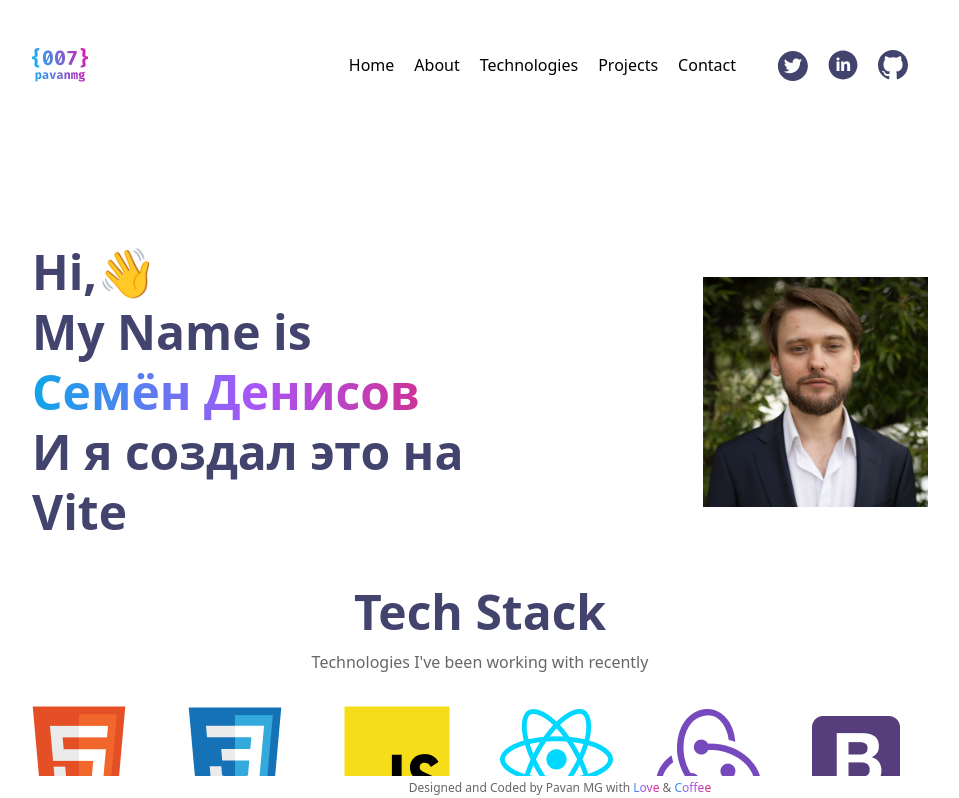
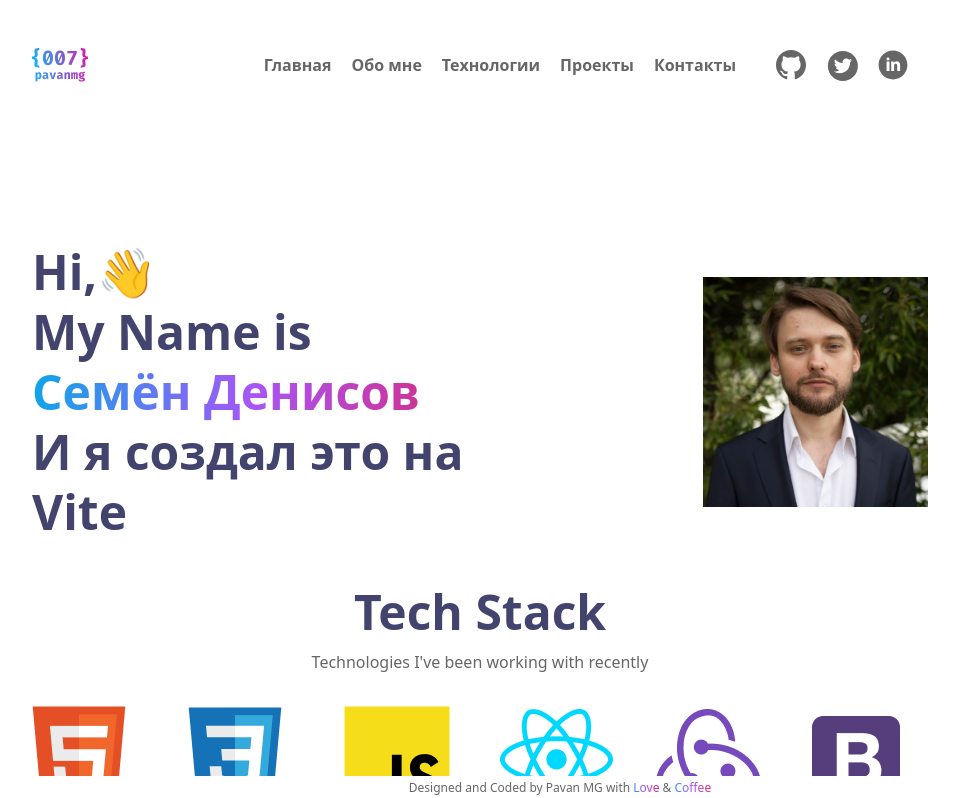
Before and after one commit to Samaelish/Pavan-MG-test-portfolio, a React (Vite) app: page / in a window 1280 px wide. Shown: the top 798 px of the page, without its empty margins (160-1119 px from the left). Built offline with nearby package versions, Linux system fonts and the light colour scheme.

Commit message:
translated sections into Russian and changed icon order in header

```diff
--- a/src/components/Header.jsx
+++ b/src/components/Header.jsx
@@ -33,66 +33,38 @@ function Header() {
         </div>
       </div>
       <nav className={` ${!isOpen ? 'hidden' : null} text-center md:flex justify-between`}>
-        <ul className='font-medium md:flex items-center md:space-x-5 md:mr-10'>
+        <ul className='font-semibold text-content md:flex items-center md:space-x-5 md:mr-10'>
           <li className='pb-1 md:pb-0'>
             <a href='/' onClick={toggleClass}>
-              Home
+              Главная
             </a>
           </li>
           <li className='pb-1 md:pb-0'>
             <a href='/' onClick={toggleClass}>
-              About
+              Обо мне
             </a>
           </li>
           <li className='pb-1 md:pb-0'>
             <a href='/technologies' onClick={toggleClass}>
-              Technologies
+              Технологии
             </a>
           </li>
           <li className='pb-1 md:pb-0'>
             <a href='/projects' onClick={toggleClass}>
-              Projects
+              Проекты
             </a>
           </li>
           <li>
             <a href='/contact' onClick={toggleClass}>
-              Contact
+              Контакты
             </a>
           </li>
         </ul>
         <ul className='flex justify-evenly items-center my-5 md:my-0 md:space-x-5 md:mr-5'>
           <li>
-            <a href={twitter} target='_blank' rel='noreferrer noopener'>
-              <svg
-                className='fill-dark-heading'
-                width='32'
-                height='32'
-                viewBox='0 0 32 32'
-                fill='none'
-                xmlns='http://www.w3.org/2000/svg'
-              >
-                <path d='M16.875 1.875C8.59152 1.875 1.875 8.59152 1.875 16.875C1.875 25.1585 8.59152 31.875 16.875 31.875C25.1585 31.875 31.875 25.1585 31.875 16.875C31.875 8.59152 25.1585 1.875 16.875 1.875ZM24.0837 13.1819C24.0937 13.3393 24.0937 13.5033 24.0937 13.6641C24.0937 18.5792 20.3504 24.2411 13.51 24.2411C11.4007 24.2411 9.44531 23.6283 7.79799 22.5737C8.09933 22.6071 8.38728 22.6205 8.69531 22.6205C10.4364 22.6205 12.0368 22.0312 13.3125 21.0335C11.6786 21 10.3058 19.9286 9.83705 18.4554C10.4096 18.5391 10.9252 18.5391 11.5145 18.3884C10.6732 18.2175 9.91699 17.7605 9.37438 17.0953C8.83178 16.43 8.53623 15.5973 8.53795 14.7388V14.692C9.03013 14.9699 9.60938 15.1406 10.2154 15.1641C9.70595 14.8245 9.28814 14.3645 8.99903 13.8249C8.70993 13.2852 8.55845 12.6825 8.55804 12.0703C8.55804 11.3772 8.73884 10.7444 9.06362 10.1953C9.99744 11.3449 11.1627 12.2851 12.4837 12.9548C13.8047 13.6245 15.2518 14.0088 16.731 14.0826C16.2054 11.5547 18.0938 9.50893 20.3638 9.50893C21.4353 9.50893 22.3996 9.95759 23.0792 10.6808C23.9196 10.5234 24.7232 10.2087 25.4397 9.78683C25.1618 10.6473 24.5792 11.3739 23.8058 11.8326C24.5558 11.7522 25.279 11.5446 25.9487 11.2533C25.4431 11.9967 24.8103 12.6562 24.0837 13.1819Z' />
-              </svg>
-            </a>
-          </li>
-          <li>
-            <a href={linkdein} target='_blank' rel='noreferrer noopener'>
-              <svg
-                className='fill-dark-heading'
-                width='30'
-                height='30'
-                viewBox='0 0 30 30'
-                fill='none'
-                xmlns='http://www.w3.org/2000/svg'
-              >
-                <path d='M15 0.599976C7.04701 0.599976 0.600006 7.04698 0.600006 15C0.600006 22.953 7.04701 29.4 15 29.4C22.953 29.4 29.4 22.953 29.4 15C29.4 7.04698 22.953 0.599976 15 0.599976ZM11.475 20.9685H8.55901V11.5845H11.475V20.9685ZM9.99901 10.4325C9.07801 10.4325 8.48251 9.77997 8.48251 8.97297C8.48251 8.14948 9.09601 7.51648 10.0365 7.51648C10.977 7.51648 11.553 8.14948 11.571 8.97297C11.571 9.77997 10.977 10.4325 9.99901 10.4325ZM22.125 20.9685H19.209V15.768C19.209 14.5575 18.786 13.7355 17.7315 13.7355C16.926 13.7355 16.4475 14.292 16.236 14.8275C16.158 15.018 16.1385 15.288 16.1385 15.5565V20.967H13.221V14.577C13.221 13.4055 13.1835 12.426 13.1445 11.583H15.678L15.8115 12.8865H15.87C16.254 12.2745 17.1945 11.3715 18.768 11.3715C20.6865 11.3715 22.125 12.657 22.125 15.42V20.9685Z' />
-              </svg>
-            </a>
-          </li>
-          <li>
             <a href={github} target='_blank' rel='noreferrer noopener'>
               <svg
-                className='fill-dark-heading'
+                className='fill-dark-content'
                 width='30'
                 height='30'
                 viewBox='0 0 30 30'
@@ -107,6 +79,34 @@ function Header() {
               </svg>
             </a>
           </li>
+          <li>
+            <a href={twitter} target='_blank' rel='noreferrer noopener'>
+              <svg
+                className='fill-dark-content'
+                width='32'
+                height='32'
+                viewBox='0 0 32 32'
+                fill='none'
+                xmlns='http://www.w3.org/2000/svg'
+              >
+                <path d='M16.875 1.875C8.59152 1.875 1.875 8.59152 1.875 16.875C1.875 25.1585 8.59152 31.875 16.875 31.875C25.1585 31.875 31.875 25.1585 31.875 16.875C31.875 8.59152 25.1585 1.875 16.875 1.875ZM24.0837 13.1819C24.0937 13.3393 24.0937 13.5033 24.0937 13.6641C24.0937 18.5792 20.3504 24.2411 13.51 24.2411C11.4007 24.2411 9.44531 23.6283 7.79799 22.5737C8.09933 22.6071 8.38728 22.6205 8.69531 22.6205C10.4364 22.6205 12.0368 22.0312 13.3125 21.0335C11.6786 21 10.3058 19.9286 9.83705 18.4554C10.4096 18.5391 10.9252 18.5391 11.5145 18.3884C10.6732 18.2175 9.91699 17.7605 9.37438 17.0953C8.83178 16.43 8.53623 15.5973 8.53795 14.7388V14.692C9.03013 14.9699 9.60938 15.1406 10.2154 15.1641C9.70595 14.8245 9.28814 14.3645 8.99903 13.8249C8.70993 13.2852 8.55845 12.6825 8.55804 12.0703C8.55804 11.3772 8.73884 10.7444 9.06362 10.1953C9.99744 11.3449 11.1627 12.2851 12.4837 12.9548C13.8047 13.6245 15.2518 14.0088 16.731 14.0826C16.2054 11.5547 18.0938 9.50893 20.3638 9.50893C21.4353 9.50893 22.3996 9.95759 23.0792 10.6808C23.9196 10.5234 24.7232 10.2087 25.4397 9.78683C25.1618 10.6473 24.5792 11.3739 23.8058 11.8326C24.5558 11.7522 25.279 11.5446 25.9487 11.2533C25.4431 11.9967 24.8103 12.6562 24.0837 13.1819Z' />
+              </svg>
+            </a>
+          </li>
+          <li>
+            <a href={linkdein} target='_blank' rel='noreferrer noopener'>
+              <svg
+                className='fill-dark-content'
+                width='30'
+                height='30'
+                viewBox='0 0 30 30'
+                fill='none'
+                xmlns='http://www.w3.org/2000/svg'
+              >
+                <path d='M15 0.599976C7.04701 0.599976 0.600006 7.04698 0.600006 15C0.600006 22.953 7.04701 29.4 15 29.4C22.953 29.4 29.4 22.953 29.4 15C29.4 7.04698 22.953 0.599976 15 0.599976ZM11.475 20.9685H8.55901V11.5845H11.475V20.9685ZM9.99901 10.4325C9.07801 10.4325 8.48251 9.77997 8.48251 8.97297C8.48251 8.14948 9.09601 7.51648 10.0365 7.51648C10.977 7.51648 11.553 8.14948 11.571 8.97297C11.571 9.77997 10.977 10.4325 9.99901 10.4325ZM22.125 20.9685H19.209V15.768C19.209 14.5575 18.786 13.7355 17.7315 13.7355C16.926 13.7355 16.4475 14.292 16.236 14.8275C16.158 15.018 16.1385 15.288 16.1385 15.5565V20.967H13.221V14.577C13.221 13.4055 13.1835 12.426 13.1445 11.583H15.678L15.8115 12.8865H15.87C16.254 12.2745 17.1945 11.3715 18.768 11.3715C20.6865 11.3715 22.125 12.657 22.125 15.42V20.9685Z' />
+              </svg>
+            </a>
+          </li>
         </ul>
       </nav>
     </header>
```
